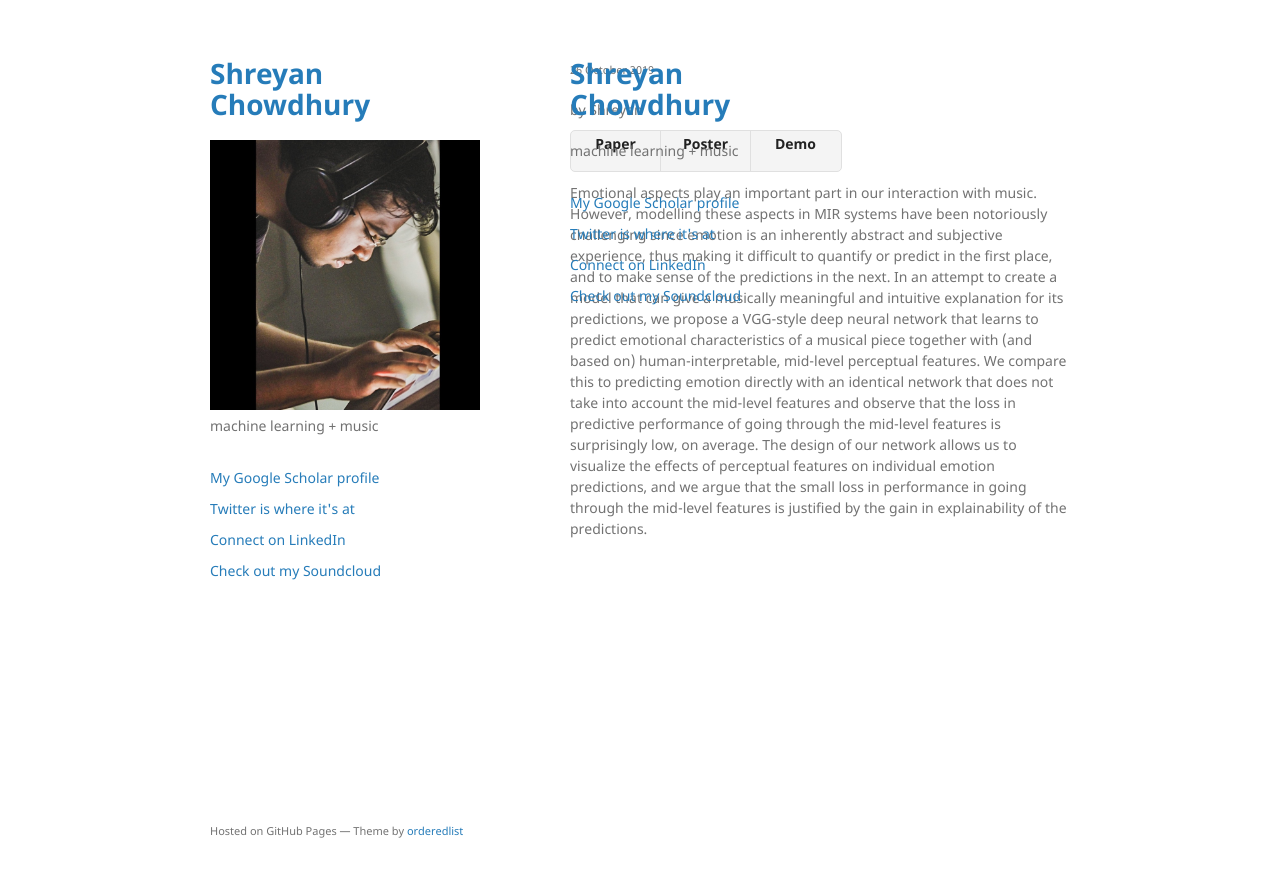
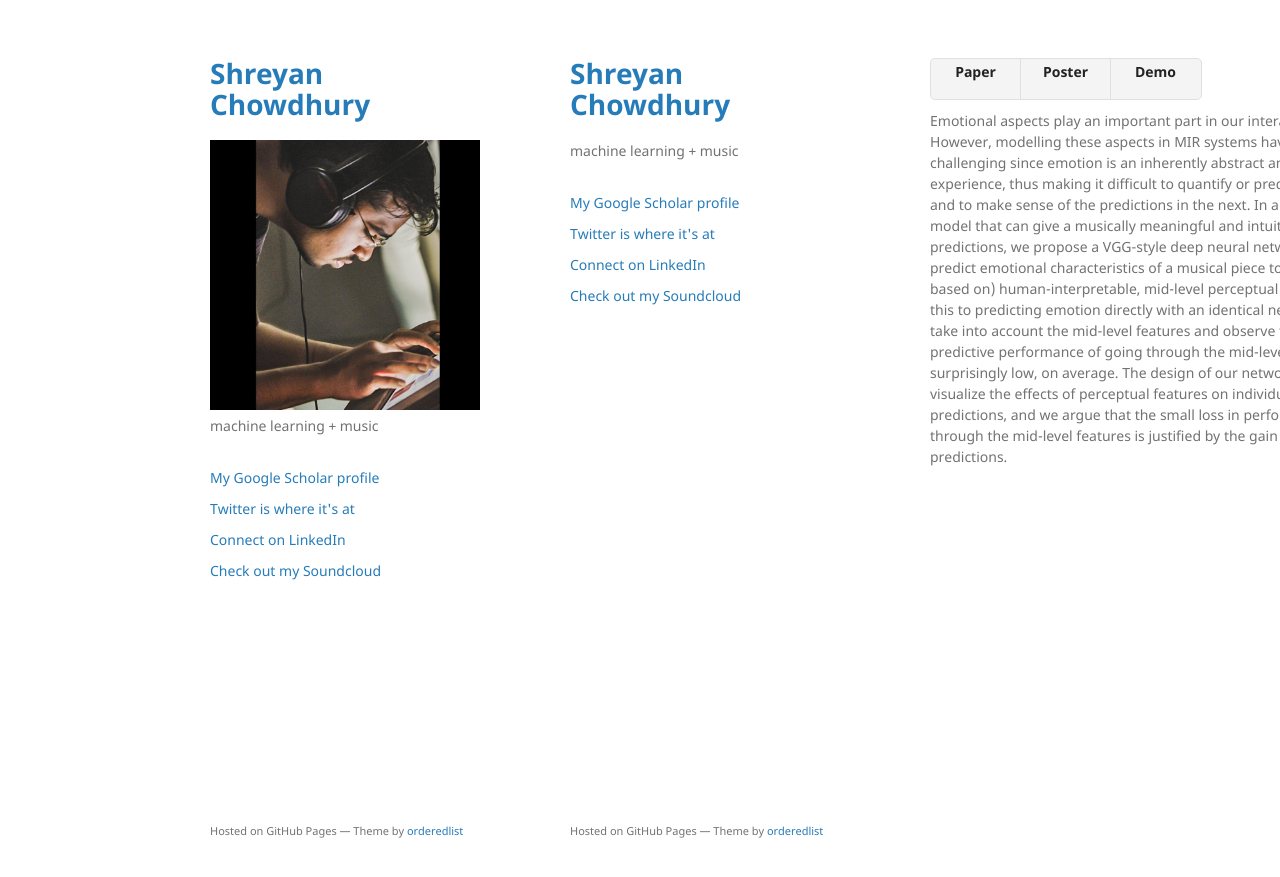
Before and after one commit to shreyanc/shreyanc.github.io, a Jekyll site: the page built from posts/test.md, in a window 1280 px wide. Shown: the top 877 px of the page. Built offline with Jekyll 4.4.1, drawn with Linux system fonts in a browser that asks for light colours.

Commit message:
Update post.html

```diff
--- a/_layouts/post.html
+++ b/_layouts/post.html
@@ -2,8 +2,34 @@
 layout: default
 published: true
 ---
-<header>
+<!DOCTYPE html>
+<html lang="{{ site.lang | default: "en-US" }}">
+  <head>
+    <meta charset="UTF-8">
+    <meta http-equiv="X-UA-Compatible" content="IE=edge">
+    <meta name="viewport" content="width=device-width, initial-scale=1">
+
+{% seo %}
+    <link rel="stylesheet" href="{{ "/assets/css/style.css?v=" | append: site.github.build_revision | relative_url }}">
+    <!--[if lt IE 9]>
+    <script src="https://cdnjs.cloudflare.com/ajax/libs/html5shiv/3.7.3/html5shiv.min.js"></script>
+    <![endif]-->
+    <!-- Global site tag (gtag.js) - Google Analytics -->
+	<script async src="https://www.googletagmanager.com/gtag/js?id=UA-144561544-1"></script>
+	<script>
+  	window.dataLayer = window.dataLayer || [];
+  	function gtag(){dataLayer.push(arguments);}
+  	gtag('js', new Date());
+
+  	gtag('config', 'UA-144561544-1');
+	</script>
+
+  </head>
+  <body>
+    <div class="wrapper">
+      <header>
         <h1><a href="{{ "/" | absolute_url }}">{{ site.title | default: site.github.repository_name }}</a></h1>
+
 
         <p>{{ site.description | default: site.github.project_tagline }}</p>
 
@@ -31,8 +57,44 @@
         </ul>
         {% endif %}
       </header>
+      <section>
 
-<!-- ================================================================== -->
+      {{ content }}
+
+      {% if page.tags %}
+        <small>tags: <em>{{ page.tags | join: "</em> - <em>" }}</em></small>
+      {% endif %}
+
+      </section>
+      <footer>
+        {% if site.github.is_project_page %}
+        <p>This project is maintained by <a href="{{ site.github.owner_url }}">{{ site.github.owner_name }}</a></p>
+        {% endif %}
+        <p><small>Hosted on GitHub Pages &mdash; Theme by <a href="https://github.com/orderedlist">orderedlist</a></small></p>
+      </footer>
+    </div>
+    <script src="{{ "/assets/js/scale.fix.js" | relative_url }}"></script>
+    {% if site.google_analytics %}
+    <script>
+      (function(i,s,o,g,r,a,m){i['GoogleAnalyticsObject']=r;i[r]=i[r]||function(){
+      (i[r].q=i[r].q||[]).push(arguments)},i[r].l=1*new Date();a=s.createElement(o),
+      m=s.getElementsByTagName(o)[0];a.async=1;a.src=g;m.parentNode.insertBefore(a,m)
+      })(window,document,'script','https://www.google-analytics.com/analytics.js','ga');
+      ga('create', '{{ site.google_analytics }}', 'auto');
+      ga('send', 'pageview');
+    </script>
+    {% endif %}
+  </body>
+</html>
+
+
+
+
+
+
+
+
+<!--
 <small>{{ page.date | date: "%-d %B %Y" }}</small>
 <h1>{{ page.title }}</h1>
 
@@ -43,3 +105,4 @@
 {% if page.tags %}
   <small>tags: <em>{{ page.tags | join: "</em> - <em>" }}</em></small>
 {% endif %}
+-->
```
